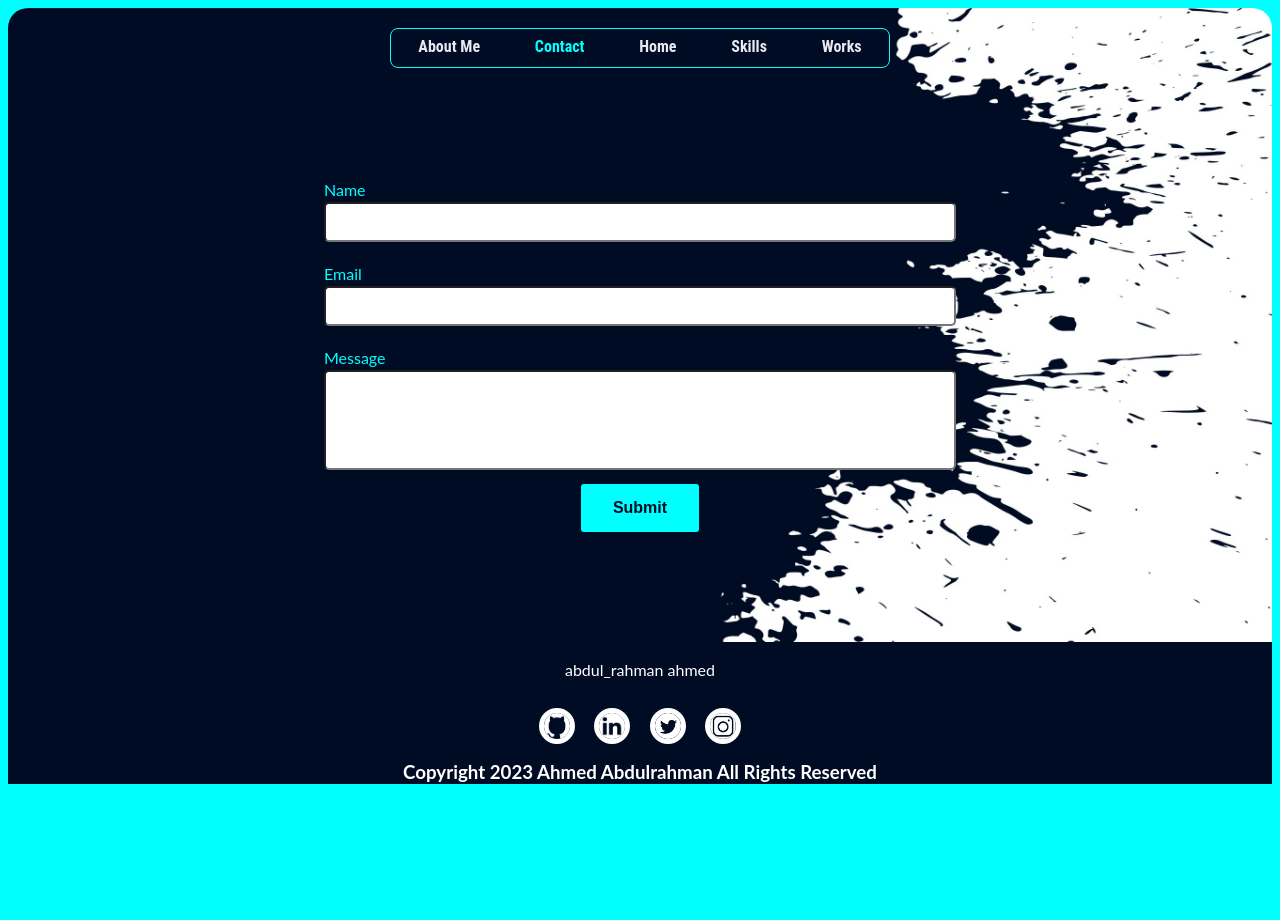
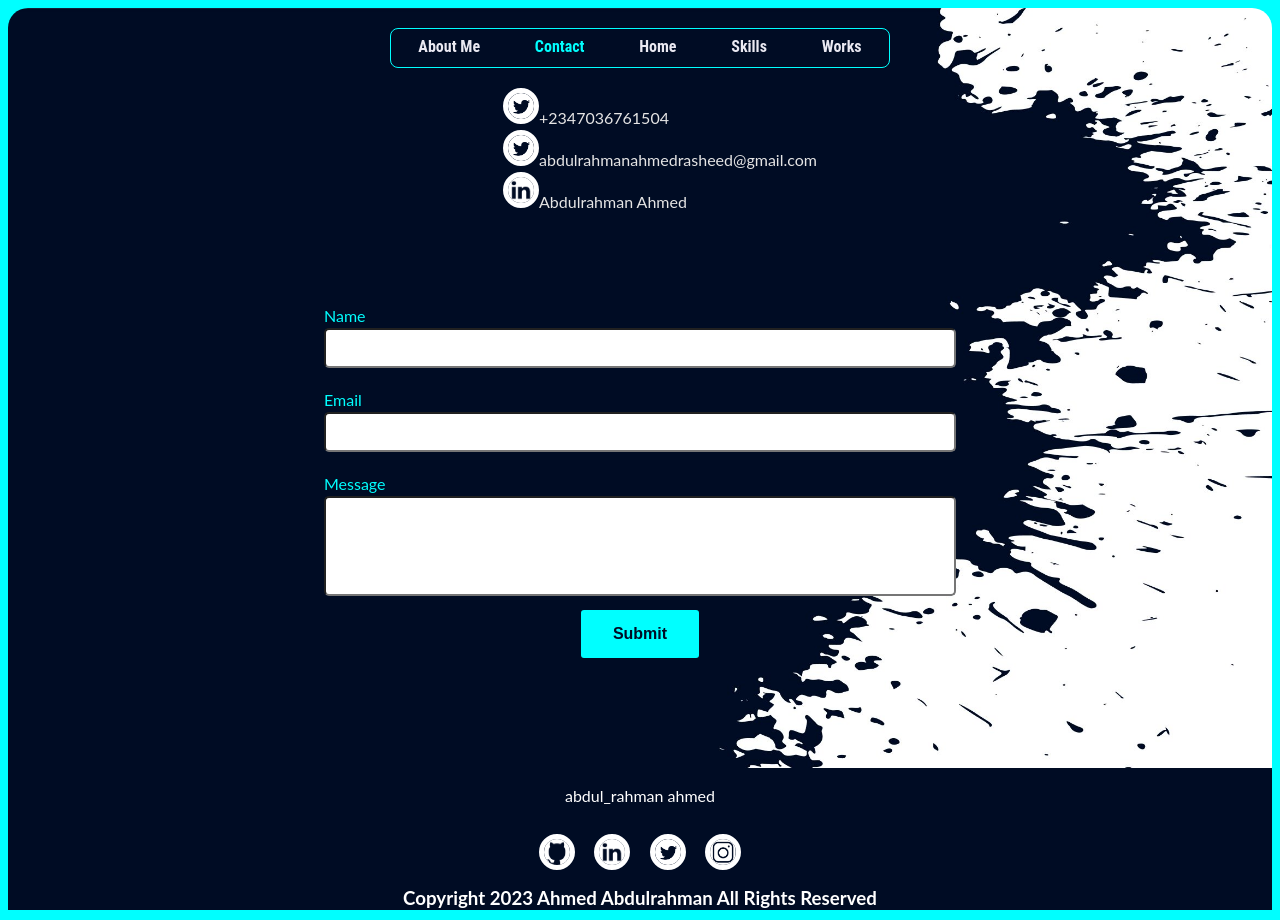
Before and after one commit to Rahman-Abdul/my-portfolio, a Next.js app: page /contact in a window 1280 px wide. Before the commit the page ends 800 px from the top, so only its background shows below. Built offline with nearby package versions, Linux system fonts and the light colour scheme.

Commit message:
new changes

```diff
--- a/contents/contactDetails.tsx
+++ b/contents/contactDetails.tsx
@@ -1,9 +1,20 @@
-import React from 'react'
+import React from 'react';
+import Image from 'next/image';
+import github from '../assets/github.png'
+import linkedin from '../assets/linkedin.png'
+import twitter from '../assets/twitter.png'
+import instagram from '../assets/instagram.png'
 
 type Props = {}
 
-export default function contactDetails({}: Props) {
+export default function ContactDetails({}: Props) {
   return (
-    <div>contactDetails</div>
+    <div className='hi'>
+      <ul>
+        <li><a href={'https://github.com/Rahman-Abdul'} target={"_blank"} rel={"noreferrer"}><Image className='social-image' src={twitter} alt="Picture of the author" width={36.03} height={36.03}/>+2347036761504</a> </li>
+        <li><a href={'https://github.com/Rahman-Abdul'} target={"_blank"} rel={"noreferrer"}><Image className='social-image' src={twitter} alt="Picture of the author" width={36.03} height={36.03}/><span>abdulrahmanahmedrasheed@gmail.com</span></a></li>
+        <li><a href={'https://www.linkedin.com/in/abdulrahman-ahmed-538a05178/'} target={"_blank"} rel={"noreferrer"}><Image className='social-image' src={linkedin} alt="Picture of the author" width={36.03} height={36.03}/>Abdulrahman Ahmed</a></li>
+      </ul>
+          </div>
   )
 }
--- a/pages/contact.tsx
+++ b/pages/contact.tsx
@@ -1,10 +1,6 @@
 import React from 'react';
 import { useState } from 'react';
-import styles from '../styles/Home.module.css'
-import github from '../assets/github.png'
-import linkedin from '../assets/linkedin.png'
-import twitter from '../assets/twitter.png'
-import instagram from '../assets/instagram.png'
+import ContactDetails from '../contents/ContactDetails';
 
 const Contact: any = () => {
     const [name, setName] = useState('')
@@ -39,7 +35,12 @@ const Contact: any = () => {
         })
       }
     return(
-        <div className="Formcontainer">
+
+        <div className="Formcontainr">
+        <div>
+          <ContactDetails/>
+        </div>
+        <div>
         < form className="Formmain" >
         <div className="ForminputGroup" >
           < label className='Formname' htmlFor='name'>Name</label>
@@ -56,6 +57,7 @@ const Contact: any = () => {
         < input  className='button-contact' type='submit' onClick={(e)=>{handleSubmit(e)}}/>
         </form >
       </div>
+      </div>
     )
 
 }
--- a/styles/globals.css
+++ b/styles/globals.css
@@ -427,6 +427,11 @@ div.desc {
   align-items: center;
 }
 
+.Formcontainer{
+  display: flex;
+  justify-content: space-between;
+}
+
 .ForminputGroup {
   height: 80%;
   width: 50%;
@@ -449,3 +454,7 @@ div.desc {
 .Formname{
   color: #00FFFF;
 }
+.hi{
+  color: #E5E5E5;
+  display: flex;
+}
```
Also changed, not shown: 1 other file (tests, documents, lock files or other folders).
